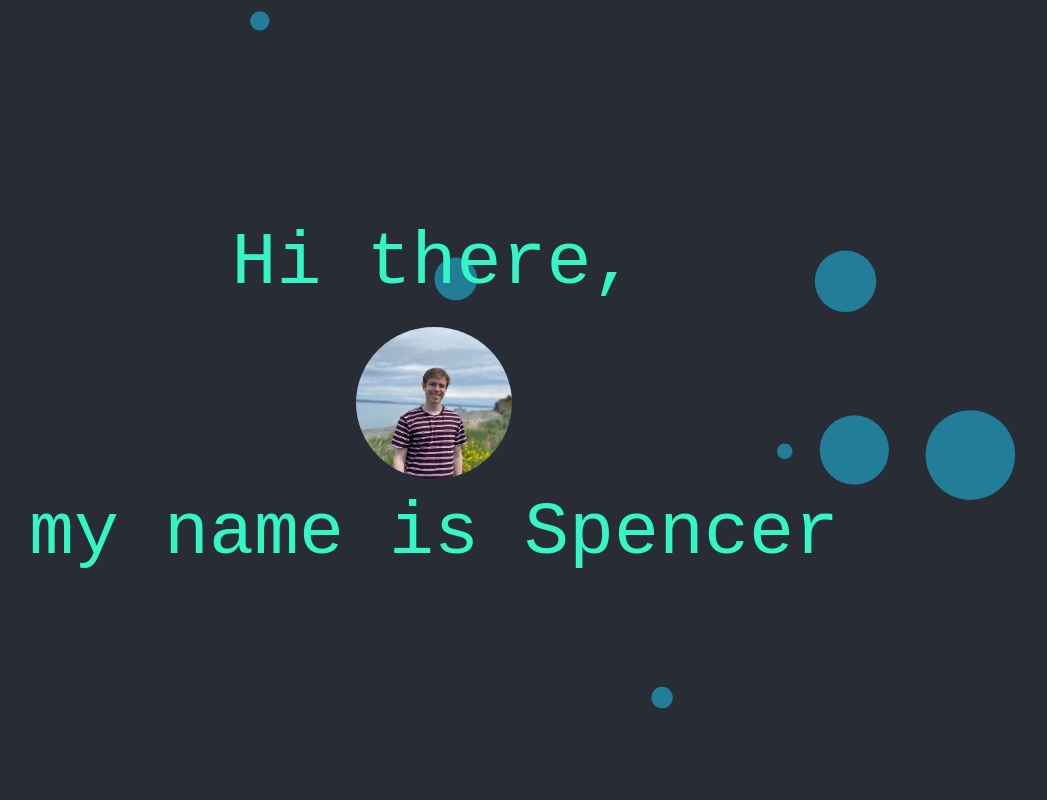
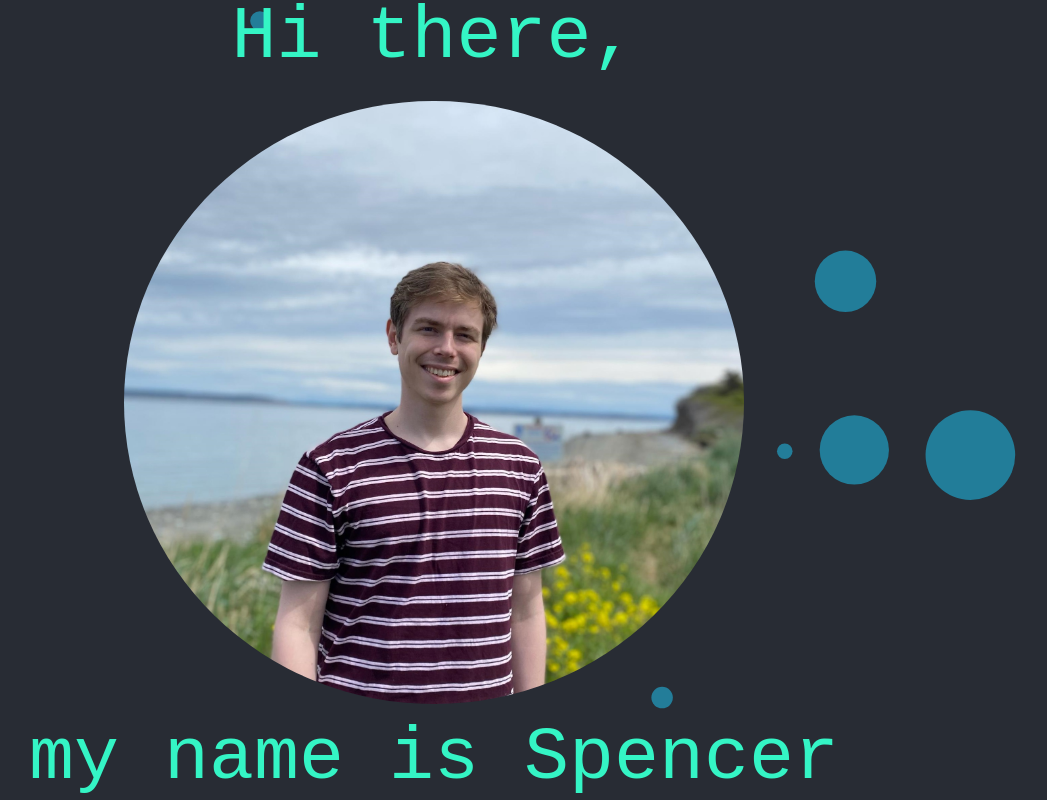
Before and after one commit to SpencerNelsonUW/myportfolio, a React (Create React App) app: page / in a window 1280 px wide. Shown: the top 800 px of the page, without its empty margins (206-1253 px from the left). Built offline with nearby package versions, Linux system fonts and the light colour scheme.

Commit message:
updating avatar

```diff
--- a/src/components/home/Home.css
+++ b/src/components/home/Home.css
@@ -17,8 +17,8 @@
 }
 
 .avatar{
-    max-width: 20%;
-    max-height: 20%;
+    max-width: 75%;
+    max-height: 75%;
     border-left: 50px solid transparent;
     border-right: 50px solid transparent;
     position: relative;
```
